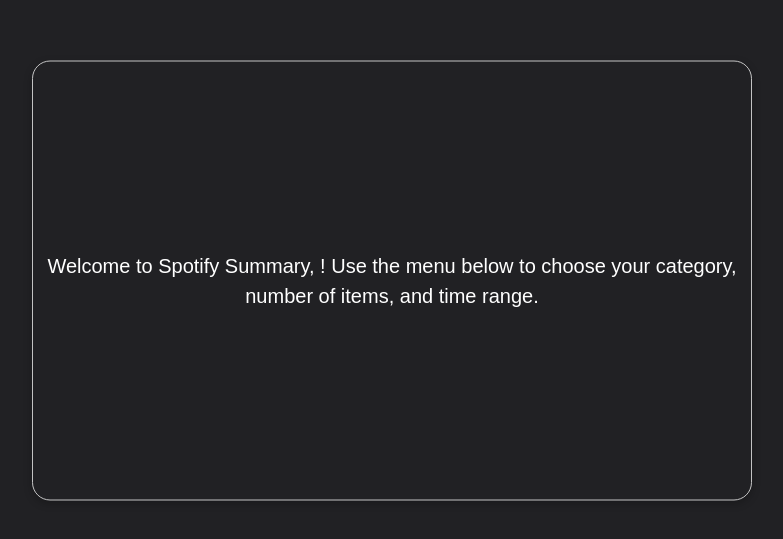
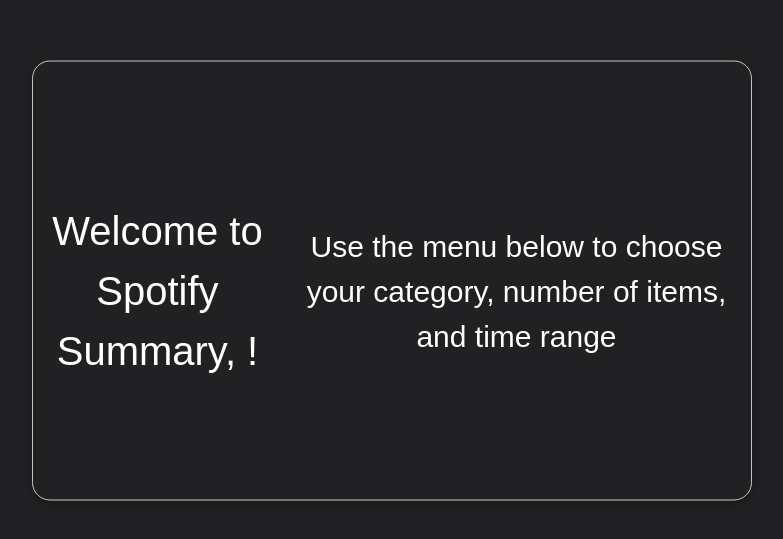
Before and after one commit to JustinYSJSU/react_spotify, a React (Create React App) app: page /home in a window 1280 px wide. Shown: the part 147-686 px from the top of the page, without its empty margins (248-1031 px from the left). Built offline with nearby package versions, Linux system fonts and the light colour scheme; no server answers.

Commit message:
margin changes

```diff
--- a/src/css/home.css
+++ b/src/css/home.css
@@ -1,4 +1,11 @@
+.card-header{
+    font-size: 40px;
+    justify-content: center;
+    margin-top: 20px;
+}
+
 .card-body{
-    font-size: 20px;
+    font-size: 30px;
     justify-content: center;
+    margin-top: 20px;
 }
--- a/src/pages/home.js
+++ b/src/pages/home.js
@@ -37,9 +37,12 @@
     return (
         <div className="container">
             <div className="body d-md-flex align-items-center justify-content-between">
+                <div className="card-header">
+                   Welcome to Spotify Summary, {displayName}!
+                </div>
+
                 <div className="card-body">
-                   Welcome to Spotify Summary, {displayName}!
-                   Use the menu below to choose your category, number of items, and time range.
+                    Use the menu below to choose your category, number of items, and time range
                 </div>
             </div>
         </div>
```
